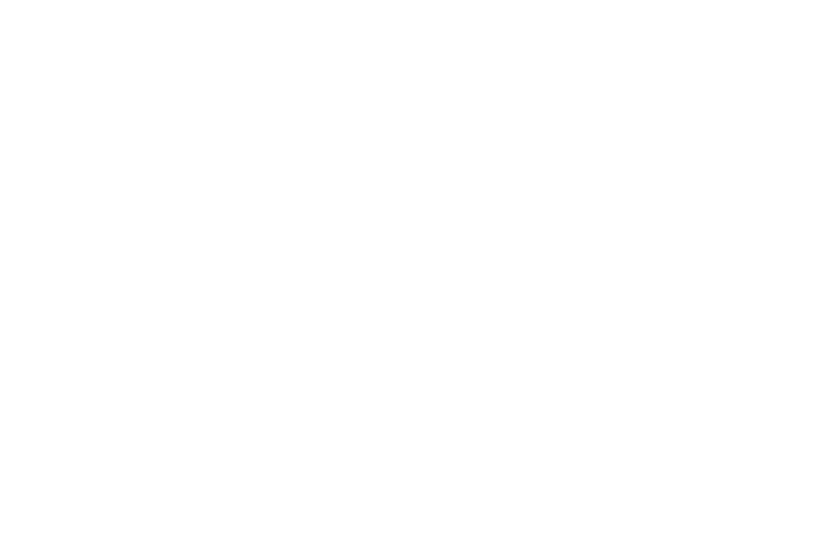
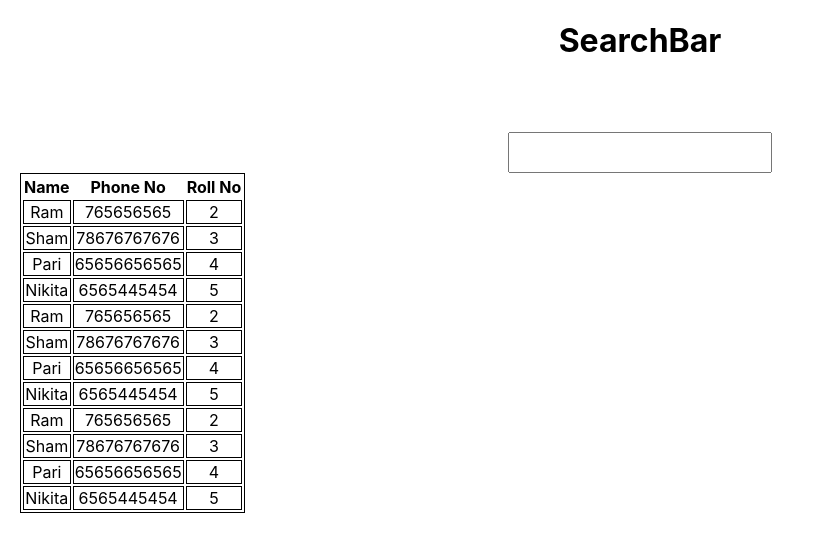
Before and after one commit to Ajit24/javascript-AtoZ, a React (Create React App) app in the folder REACT-ALL/reactapp/: page / in a window 1280 px wide. Shown: the top 552 px of the page, without its empty margins (0-815 px from the left). Built offline with nearby package versions, Linux system fonts and the light colour scheme.

Commit message:
searchbar reactjs

```diff
--- a/REACT-ALL/reactapp/src/App.js
+++ b/REACT-ALL/reactapp/src/App.js
@@ -5,6 +5,7 @@
 import AddDynamicInput from './components/AddDynamicInput/AddDynamicInput';
 import GetApiCall from './components/GetApiCall/GetApiCall';
 //import ImageUpload from './components/imageUpload/imageUpload';
+import SearchBar from './components/SearchBar/SearchBar';
 function App() {
   return (
     <div className="App">
@@ -13,7 +14,7 @@
        {/* <AddDynamicInput/> */}
        {/* <GetApiCall/> */}
        {/* <ImageUpload/> */}
-
+         <SearchBar/>
 
 
     </div>
--- /dev/null
+++ b/REACT-ALL/reactapp/src/components/SearchBar/SearchBar.jsx
@@ -0,0 +1,128 @@
+import React, {useState, useEffect} from 'react';
+
+const SearchBar = () => {
+
+    const [arrData, setArrData] = useState([
+        {
+          "id":1,
+          "name":"Ram",
+          "rollNo":2,
+          "phoneNo":"765656565"
+        },
+        {
+          "id":2,
+          "name":"Sham",
+          "rollNo":3,
+          "phoneNo":"78676767676",
+
+        },
+        {
+          "id":3,
+          "name":"Pari",
+          "rollNo":4,
+          "phoneNo":"65656656565"
+        },
+        {
+        "id":5,
+        "name":"Nikita",
+        "rollNo":5,
+        "phoneNo":"6565445454"
+        },
+        {
+          "id":1,
+          "name":"Ram",
+          "rollNo":2,
+          "phoneNo":"765656565"
+        },
+        {
+          "id":2,
+          "name":"Sham",
+          "rollNo":3,
+          "phoneNo":"78676767676",
+
+        },
+        {
+          "id":3,
+          "name":"Pari",
+          "rollNo":4,
+          "phoneNo":"65656656565"
+        },
+        {
+        "id":5,
+        "name":"Nikita",
+        "rollNo":5,
+        "phoneNo":"6565445454"
+        },
+        {
+          "id":1,
+          "name":"Ram",
+          "rollNo":2,
+          "phoneNo":"765656565"
+        },
+        {
+          "id":2,
+          "name":"Sham",
+          "rollNo":3,
+          "phoneNo":"78676767676",
+
+        },
+        {
+          "id":3,
+          "name":"Pari",
+          "rollNo":4,
+          "phoneNo":"65656656565"
+        },
+        {
+        "id":5,
+        "name":"Nikita",
+        "rollNo":5,
+        "phoneNo":"6565445454"
+        }
+       ])
+
+       function onChangeHandle(e){
+        console.log("e.target.value", e.target.value);
+        if(e.target.value == '') {
+          window.location.reload(true)
+          const tempArr = arrData;
+          setArrData(tempArr)
+          return
+        }
+        const searchResult =  arrData.filter(item => item.name.toLowerCase().startsWith(e.target.value.toLowerCase()) || item.phoneNo.toLowerCase().startsWith(e.target.value.toLowerCase()))
+        setArrData(searchResult);
+      }
+
+      return (
+        <div className="App">
+            <h1>SearchBar</h1>
+          {
+            console.log("arrData", arrData)
+          }
+            <input type="text" onChange={onChangeHandle} style={{marginTop:"50px"}}/>
+            <div>
+              <table style={{border:"1px solid #000", marginLeft:"20px"}}>
+               <tr style={{border:"1px solid #000"}}>
+                 <th>Name</th>
+                 <th>Phone No</th>
+                 <th>Roll No</th>
+               </tr>
+
+                  {
+                    arrData.map(item => {
+                      return(
+                        <tr>
+                          <td style={{border:"1px solid #000"}}>{item.name}</td>
+                          <td style={{border:"1px solid #000"}}>{item.phoneNo}</td>
+                          <td style={{border:"1px solid #000"}}>{item.rollNo}</td>
+                        </tr>
+                      )
+                    })
+                  }
+
+              </table>
+            </div>
+        </div>
+      );
+}
+
+export default SearchBar
```
